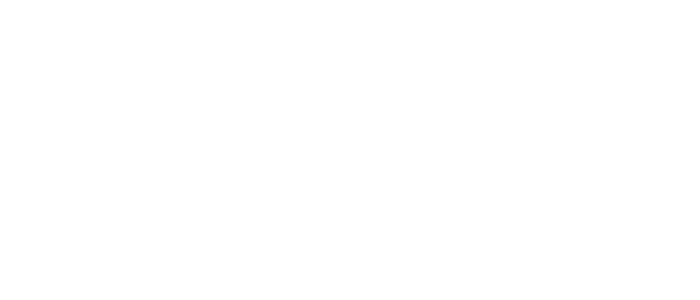
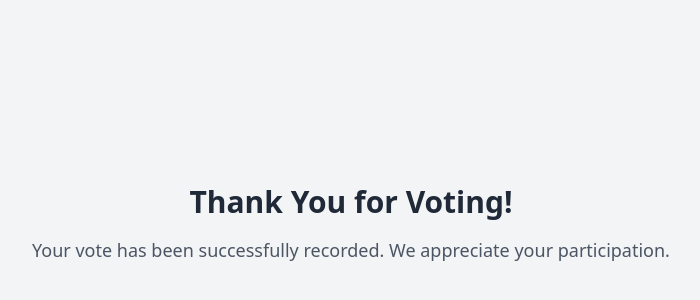
Before and after one commit to seancdavis/qr-polls, a Nuxt app: page /thank-you in a window 1280 px wide. Before the commit this address had no page. Shown: the part 176-476 px from the top of the page, without its empty margins (289-989 px from the left). Built offline with nearby package versions, Linux system fonts and the light colour scheme.

Commit message:
Land on a thank you page after voting

```diff
--- /dev/null
+++ b/pages/thank-you.vue
@@ -0,0 +1,8 @@
+<template>
+  <div class="flex flex-col items-center justify-center min-h-screen bg-gray-100">
+    <h1 class="text-3xl font-bold text-gray-800">Thank You for Voting!</h1>
+    <p class="mt-4 text-lg text-gray-600">
+      Your vote has been successfully recorded. We appreciate your participation.
+    </p>
+  </div>
+</template>
```
Also changed, not shown: 1 other file (tests, documents, lock files or other folders).
